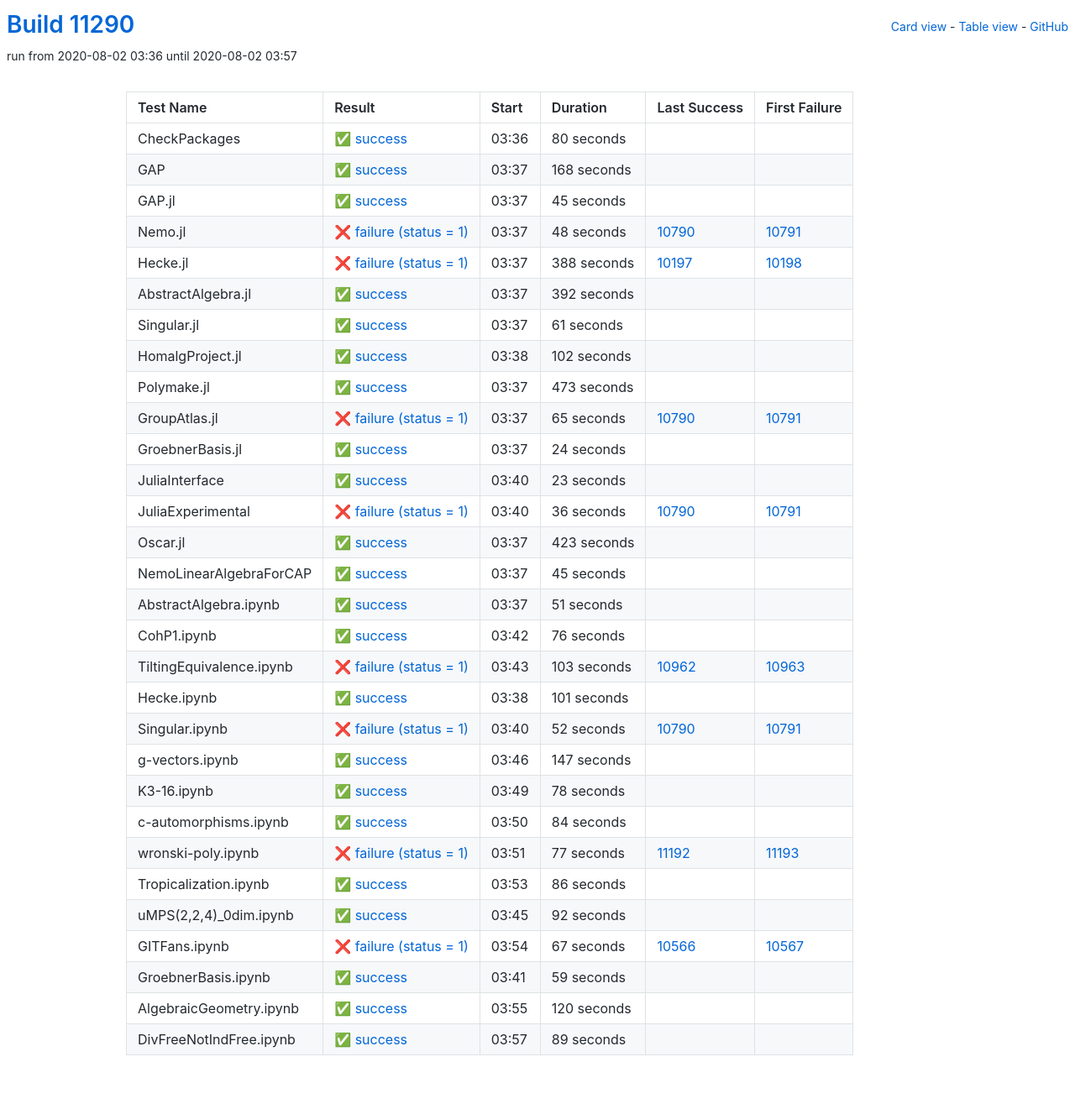
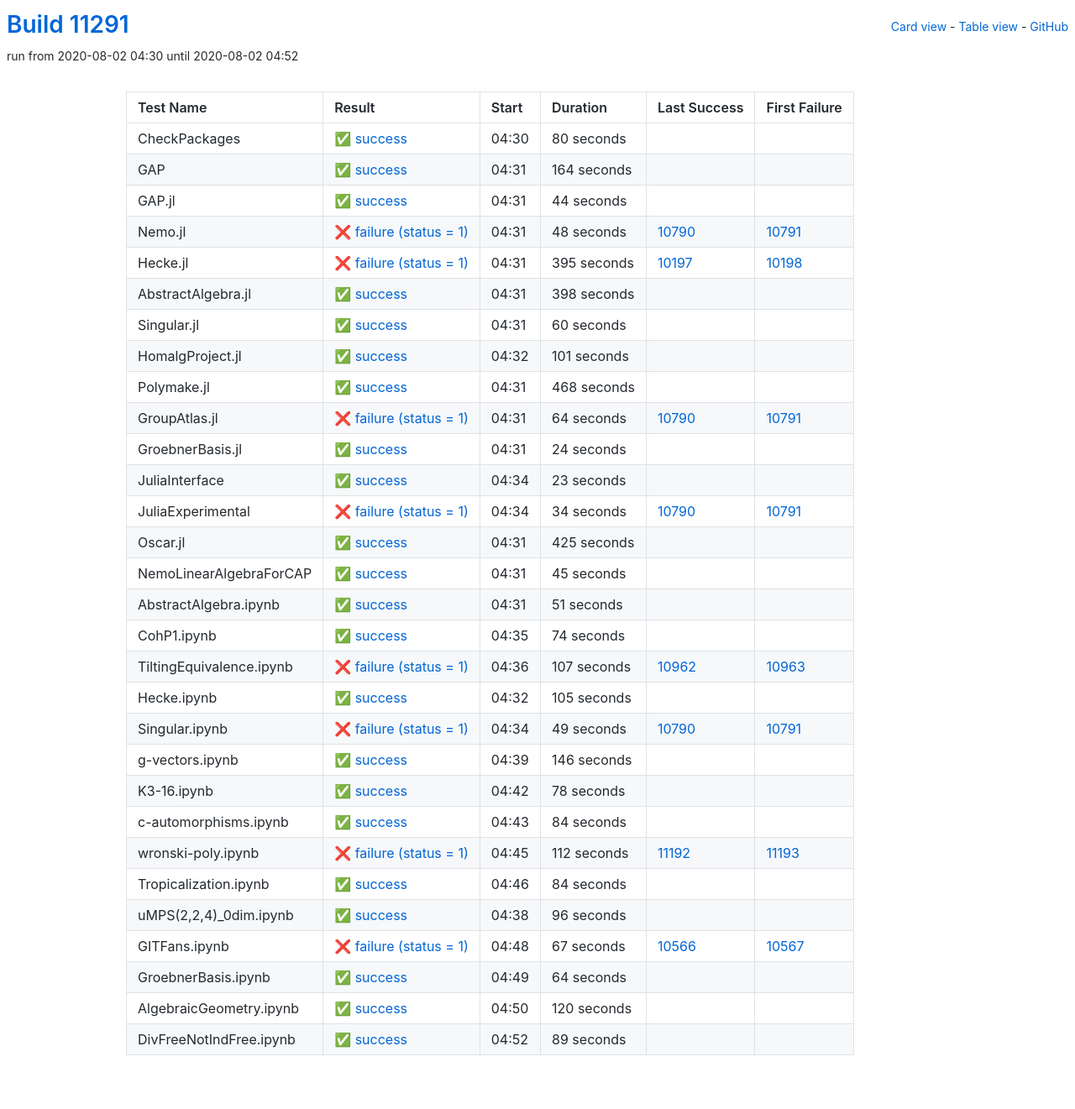
Before and after one commit to oscar-system/oscar-ci-status, a Jekyll site: the page built from table.html, in a window 1280 px wide. Shown: the whole page at 84% size. Built offline with Jekyll 4.4.1, drawn with Linux system fonts in a browser that asks for light colours.

Commit message:
Build #11291

```diff
--- a/_data/ci.yml
+++ b/_data/ci.yml
@@ -1,6 +1,6 @@
 ---
-build: 11290
-build_url: https://oscarci.mathematik.uni-kl.de/job/oscar/11290/
+build: 11291
+build_url: https://oscarci.mathematik.uni-kl.de/job/oscar/11291/
 job: oscar
 organization: oscar-system
 repo: oscar-ci-status
@@ -8,8 +8,8 @@
 tests:
 - name: CheckPackages
   id: checkpackages
-  log: https://oscarci.mathematik.uni-kl.de/job/oscar/11290/artifact/logs/build-11290/CheckPackages.log
-  start: 2020-08-02 03:36
+  log: https://oscarci.mathematik.uni-kl.de/job/oscar/11291/artifact/logs/build-11291/CheckPackages.log
+  start: 2020-08-02 04:30
   success: true
   exitcode: 0
   status: success
@@ -20,32 +20,32 @@
   first_failure_url:
 - name: GAP
   id: gap
-  log: https://oscarci.mathematik.uni-kl.de/job/oscar/11290/artifact/logs/build-11290/GAP.log
-  start: 2020-08-02 03:37
+  log: https://oscarci.mathematik.uni-kl.de/job/oscar/11291/artifact/logs/build-11291/GAP.log
+  start: 2020-08-02 04:31
   success: true
   exitcode: 0
   status: success
-  duration: 168
+  duration: 164
   last_success: false
   last_success_url:
   first_failure: false
   first_failure_url:
 - name: GAP.jl
   id: gap-jl
-  log: https://oscarci.mathematik.uni-kl.de/job/oscar/11290/artifact/logs/build-11290/GAP.jl.log
-  start: 2020-08-02 03:37
+  log: https://oscarci.mathematik.uni-kl.de/job/oscar/11291/artifact/logs/build-11291/GAP.jl.log
+  start: 2020-08-02 04:31
   success: true
   exitcode: 0
   status: success
-  duration: 45
+  duration: 44
   last_success: false
   last_success_url:
   first_failure: false
   first_failure_url:
 - name: Nemo.jl
   id: nemo-jl
-  log: https://oscarci.mathematik.uni-kl.de/job/oscar/11290/artifact/logs/build-11290/Nemo.jl.log
-  start: 2020-08-02 03:37
+  log: https://oscarci.mathematik.uni-kl.de/job/oscar/11291/artifact/logs/build-11291/Nemo.jl.log
+  start: 2020-08-02 04:31
   success: false
   exitcode: 1
   status: failure
@@ -56,80 +56,80 @@
   first_failure_url: https://oscarci.mathematik.uni-kl.de/job/oscar/10791/
 - name: Hecke.jl
   id: hecke-jl
-  log: https://oscarci.mathematik.uni-kl.de/job/oscar/11290/artifact/logs/build-11290/Hecke.jl.log
-  start: 2020-08-02 03:37
+  log: https://oscarci.mathematik.uni-kl.de/job/oscar/11291/artifact/logs/build-11291/Hecke.jl.log
+  start: 2020-08-02 04:31
   success: false
   exitcode: 1
   status: failure
-  duration: 388
+  duration: 395
   last_success: 10197
   last_success_url: https://oscarci.mathematik.uni-kl.de/job/oscar/10197/
   first_failure: 10198
   first_failure_url: https://oscarci.mathematik.uni-kl.de/job/oscar/10198/
 - name: AbstractAlgebra.jl
   id: abstractalgebra-jl
-  log: https://oscarci.mathematik.uni-kl.de/job/oscar/11290/artifact/logs/build-11290/AbstractAlgebra.jl.log
-  start: 2020-08-02 03:37
+  log: https://oscarci.mathematik.uni-kl.de/job/oscar/11291/artifact/logs/build-11291/AbstractAlgebra.jl.log
+  start: 2020-08-02 04:31
   success: true
   exitcode: 0
   status: success
-  duration: 392
+  duration: 398
   last_success: false
   last_success_url:
   first_failure: false
   first_failure_url:
 - name: Singular.jl
   id: singular-jl
-  log: https://oscarci.mathematik.uni-kl.de/job/oscar/11290/artifact/logs/build-11290/Singular.jl.log
-  start: 2020-08-02 03:37
+  log: https://oscarci.mathematik.uni-kl.de/job/oscar/11291/artifact/logs/build-11291/Singular.jl.log
+  start: 2020-08-02 04:31
   success: true
   exitcode: 0
   status: success
-  duration: 61
+  duration: 60
   last_success: false
   last_success_url:
   first_failure: false
   first_failure_url:
 - name: HomalgProject.jl
   id: homalgproject-jl
-  log: https://oscarci.mathematik.uni-kl.de/job/oscar/11290/artifact/logs/build-11290/HomalgProject.jl.log
-  start: 2020-08-02 03:38
+  log: https://oscarci.mathematik.uni-kl.de/job/oscar/11291/artifact/logs/build-11291/HomalgProject.jl.log
+  start: 2020-08-02 04:32
   success: true
   exitcode: 0
   status: success
-  duration: 102
+  duration: 101
   last_success: false
   last_success_url:
   first_failure: false
   first_failure_url:
 - name: Polymake.jl
   id: polymake-jl
-  log: https://oscarci.mathematik.uni-kl.de/job/oscar/11290/artifact/logs/build-11290/Polymake.jl.log
-  start: 2020-08-02 03:37
+  log: https://oscarci.mathematik.uni-kl.de/job/oscar/11291/artifact/logs/build-11291/Polymake.jl.log
+  start: 2020-08-02 04:31
   success: true
   exitcode: 0
   status: success
-  duration: 473
+  duration: 468
   last_success: false
   last_success_url:
   first_failure: false
   first_failure_url:
 - name: GroupAtlas.jl
   id: groupatlas-jl
-  log: https://oscarci.mathematik.uni-kl.de/job/oscar/11290/artifact/logs/build-11290/GroupAtlas.jl.log
-  start: 2020-08-02 03:37
+  log: https://oscarci.mathematik.uni-kl.de/job/oscar/11291/artifact/logs/build-11291/GroupAtlas.jl.log
+  start: 2020-08-02 04:31
   success: false
   exitcode: 1
   status: failure
-  duration: 65
+  duration: 64
   last_success: 10790
   last_success_url: https://oscarci.mathematik.uni-kl.de/job/oscar/10790/
   first_failure: 10791
   first_failure_url: https://oscarci.mathematik.uni-kl.de/job/oscar/10791/
 - name: GroebnerBasis.jl
   id: groebnerbasis-jl
-  log: https://oscarci.mathematik.uni-kl.de/job/oscar/11290/artifact/logs/build-11290/GroebnerBasis.jl.log
-  start: 2020-08-02 03:37
+  log: https://oscarci.mathematik.uni-kl.de/job/oscar/11291/artifact/logs/build-11291/GroebnerBasis.jl.log
+  start: 2020-08-02 04:31
   success: true
   exitcode: 0
   status: success
@@ -140,8 +140,8 @@
   first_failure_url:
 - name: JuliaInterface
   id: juliainterface
-  log: https://oscarci.mathematik.uni-kl.de/job/oscar/11290/artifact/logs/build-11290/JuliaInterface.log
-  start: 2020-08-02 03:40
+  log: https://oscarci.mathematik.uni-kl.de/job/oscar/11291/artifact/logs/build-11291/JuliaInterface.log
+  start: 2020-08-02 04:34
   success: true
   exitcode: 0
   status: success
@@ -152,32 +152,32 @@
   first_failure_url:
 - name: JuliaExperimental
   id: juliaexperimental
-  log: https://oscarci.mathematik.uni-kl.de/job/oscar/11290/artifact/logs/build-11290/JuliaExperimental.log
-  start: 2020-08-02 03:40
+  log: https://oscarci.mathematik.uni-kl.de/job/oscar/11291/artifact/logs/build-11291/JuliaExperimental.log
+  start: 2020-08-02 04:34
   success: false
   exitcode: 1
   status: failure
-  duration: 36
+  duration: 34
   last_success: 10790
   last_success_url: https://oscarci.mathematik.uni-kl.de/job/oscar/10790/
   first_failure: 10791
   first_failure_url: https://oscarci.mathematik.uni-kl.de/job/oscar/10791/
 - name: Oscar.jl
   id: oscar-jl
-  log: https://oscarci.mathematik.uni-kl.de/job/oscar/11290/artifact/logs/build-11290/Oscar.jl.log
-  start: 2020-08-02 03:37
+  log: https://oscarci.mathematik.uni-kl.de/job/oscar/11291/artifact/logs/build-11291/Oscar.jl.log
+  start: 2020-08-02 04:31
   success: true
   exitcode: 0
   status: success
-  duration: 423
+  duration: 425
   last_success: false
   last_success_url:
   first_failure: false
   first_failure_url:
 - name: NemoLinearAlgebraForCAP
   id: nemolinearalgebraforcap
-  log: https://oscarci.mathematik.uni-kl.de/job/oscar/11290/artifact/logs/build-11290/NemoLinearAlgebraForCAP.log
-  start: 2020-08-02 03:37
+  log: https://oscarci.mathematik.uni-kl.de/job/oscar/11291/artifact/logs/build-11291/NemoLinearAlgebraForCAP.log
+  start: 2020-08-02 04:31
   success: true
   exitcode: 0
   status: success
@@ -188,8 +188,8 @@
   first_failure_url:
 - name: AbstractAlgebra.ipynb
   id: abstractalgebra-ipynb
-  log: https://oscarci.mathematik.uni-kl.de/job/oscar/11290/artifact/logs/build-11290/AbstractAlgebra.ipynb.log
-  start: 2020-08-02 03:37
+  log: https://oscarci.mathematik.uni-kl.de/job/oscar/11291/artifact/logs/build-11291/AbstractAlgebra.ipynb.log
+  start: 2020-08-02 04:31
   success: true
   exitcode: 0
   status: success
@@ -200,68 +200,68 @@
   first_failure_url:
 - name: CohP1.ipynb
   id: cohp1-ipynb
-  log: https://oscarci.mathematik.uni-kl.de/job/oscar/11290/artifact/logs/build-11290/CohP1.ipynb.log
-  start: 2020-08-02 03:42
+  log: https://oscarci.mathematik.uni-kl.de/job/oscar/11291/artifact/logs/build-11291/CohP1.ipynb.log
+  start: 2020-08-02 04:35
   success: true
   exitcode: 0
   status: success
-  duration: 76
+  duration: 74
   last_success: false
   last_success_url:
   first_failure: false
   first_failure_url:
 - name: TiltingEquivalence.ipynb
   id: tiltingequivalence-ipynb
-  log: https://oscarci.mathematik.uni-kl.de/job/oscar/11290/artifact/logs/build-11290/TiltingEquivalence.ipynb.log
-  start: 2020-08-02 03:43
+  log: https://oscarci.mathematik.uni-kl.de/job/oscar/11291/artifact/logs/build-11291/TiltingEquivalence.ipynb.log
+  start: 2020-08-02 04:36
   success: false
   exitcode: 1
   status: failure
-  duration: 103
+  duration: 107
   last_success: 10962
   last_success_url: https://oscarci.mathematik.uni-kl.de/job/oscar/10962/
   first_failure: 10963
   first_failure_url: https://oscarci.mathematik.uni-kl.de/job/oscar/10963/
 - name: Hecke.ipynb
   id: hecke-ipynb
-  log: https://oscarci.mathematik.uni-kl.de/job/oscar/11290/artifact/logs/build-11290/Hecke.ipynb.log
-  start: 2020-08-02 03:38
+  log: https://oscarci.mathematik.uni-kl.de/job/oscar/11291/artifact/logs/build-11291/Hecke.ipynb.log
+  start: 2020-08-02 04:32
   success: true
   exitcode: 0
   status: success
-  duration: 101
+  duration: 105
   last_success: false
   last_success_url:
   first_failure: false
   first_failure_url:
 - name: Singular.ipynb
   id: singular-ipynb
-  log: https://oscarci.mathematik.uni-kl.de/job/oscar/11290/artifact/logs/build-11290/Singular.ipynb.log
-  start: 2020-08-02 03:40
+  log: https://oscarci.mathematik.uni-kl.de/job/oscar/11291/artifact/logs/build-11291/Singular.ipynb.log
+  start: 2020-08-02 04:34
   success: false
   exitcode: 1
   status: failure
-  duration: 52
+  duration: 49
   last_success: 10790
   last_success_url: https://oscarci.mathematik.uni-kl.de/job/oscar/10790/
   first_failure: 10791
   first_failure_url: https://oscarci.mathematik.uni-kl.de/job/oscar/10791/
 - name: g-vectors.ipynb
   id: g-vectors-ipynb
-  log: https://oscarci.mathematik.uni-kl.de/job/oscar/11290/artifact/logs/build-11290/g-vectors.ipynb.log
-  start: 2020-08-02 03:46
+  log: https://oscarci.mathematik.uni-kl.de/job/oscar/11291/artifact/logs/build-11291/g-vectors.ipynb.log
+  start: 2020-08-02 04:39
   success: true
   exitcode: 0
   status: success
-  duration: 147
+  duration: 146
   last_success: false
   last_success_url:
   first_failure: false
   first_failure_url:
 - name: K3-16.ipynb
   id: k3-16-ipynb
-  log: https://oscarci.mathematik.uni-kl.de/job/oscar/11290/artifact/logs/build-11290/K3-16.ipynb.log
-  start: 2020-08-02 03:49
+  log: https://oscarci.mathematik.uni-kl.de/job/oscar/11291/artifact/logs/build-11291/K3-16.ipynb.log
+  start: 2020-08-02 04:42
   success: true
   exitcode: 0
   status: success
@@ -272,8 +272,8 @@
   first_failure_url:
 - name: c-automorphisms.ipynb
   id: c-automorphisms-ipynb
-  log: https://oscarci.mathematik.uni-kl.de/job/oscar/11290/artifact/logs/build-11290/c-automorphisms.ipynb.log
-  start: 2020-08-02 03:50
+  log: https://oscarci.mathematik.uni-kl.de/job/oscar/11291/artifact/logs/build-11291/c-automorphisms.ipynb.log
+  start: 2020-08-02 04:43
   success: true
   exitcode: 0
   status: success
@@ -284,44 +284,44 @@
   first_failure_url:
 - name: wronski-poly.ipynb
   id: wronski-poly-ipynb
-  log: https://oscarci.mathematik.uni-kl.de/job/oscar/11290/artifact/logs/build-11290/wronski-poly.ipynb.log
-  start: 2020-08-02 03:51
+  log: https://oscarci.mathematik.uni-kl.de/job/oscar/11291/artifact/logs/build-11291/wronski-poly.ipynb.log
+  start: 2020-08-02 04:45
   success: false
   exitcode: 1
   status: failure
-  duration: 77
+  duration: 112
   last_success: 11192
   last_success_url: https://oscarci.mathematik.uni-kl.de/job/oscar/11192/
   first_failure: 11193
   first_failure_url: https://oscarci.mathematik.uni-kl.de/job/oscar/11193/
 - name: Tropicalization.ipynb
   id: tropicalization-ipynb
-  log: https://oscarci.mathematik.uni-kl.de/job/oscar/11290/artifact/logs/build-11290/Tropicalization.ipynb.log
-  start: 2020-08-02 03:53
+  log: https://oscarci.mathematik.uni-kl.de/job/oscar/11291/artifact/logs/build-11291/Tropicalization.ipynb.log
+  start: 2020-08-02 04:46
   success: true
   exitcode: 0
   status: success
-  duration: 86
+  duration: 84
   last_success: false
   last_success_url:
   first_failure: false
   first_failure_url:
 - name: uMPS(2,2,4)_0dim.ipynb
   id: umps-2-2-4-0dim-ipynb
-  log: https://oscarci.mathematik.uni-kl.de/job/oscar/11290/artifact/logs/build-11290/uMPS-2-2-4-_0dim.ipynb.log
-  start: 2020-08-02 03:45
+  log: https://oscarci.mathematik.uni-kl.de/job/oscar/11291/artifact/logs/build-11291/uMPS-2-2-4-_0dim.ipynb.log
+  start: 2020-08-02 04:38
   success: true
   exitcode: 0
   status: success
-  duration: 92
+  duration: 96
   last_success: false
   last_success_url:
   first_failure: false
   first_failure_url:
 - name: GITFans.ipynb
   id: gitfans-ipynb
-  log: https://oscarci.mathematik.uni-kl.de/job/oscar/11290/artifact/logs/build-11290/GITFans.ipynb.log
-  start: 2020-08-02 03:54
+  log: https://oscarci.mathematik.uni-kl.de/job/oscar/11291/artifact/logs/build-11291/GITFans.ipynb.log
+  start: 2020-08-02 04:48
   success: false
   exitcode: 1
   status: failure
@@ -332,20 +332,20 @@
   first_failure_url: https://oscarci.mathematik.uni-kl.de/job/oscar/10567/
 - name: GroebnerBasis.ipynb
   id: groebnerbasis-ipynb
-  log: https://oscarci.mathematik.uni-kl.de/job/oscar/11290/artifact/logs/build-11290/GroebnerBasis.ipynb.log
-  start: 2020-08-02 03:41
+  log: https://oscarci.mathematik.uni-kl.de/job/oscar/11291/artifact/logs/build-11291/GroebnerBasis.ipynb.log
+  start: 2020-08-02 04:49
   success: true
   exitcode: 0
   status: success
-  duration: 59
+  duration: 64
   last_success: false
   last_success_url:
   first_failure: false
   first_failure_url:
 - name: AlgebraicGeometry.ipynb
   id: algebraicgeometry-ipynb
-  log: https://oscarci.mathematik.uni-kl.de/job/oscar/11290/artifact/logs/build-11290/AlgebraicGeometry.ipynb.log
-  start: 2020-08-02 03:55
+  log: https://oscarci.mathematik.uni-kl.de/job/oscar/11291/artifact/logs/build-11291/AlgebraicGeometry.ipynb.log
+  start: 2020-08-02 04:50
   success: true
   exitcode: 0
   status: success
@@ -356,8 +356,8 @@
   first_failure_url:
 - name: DivFreeNotIndFree.ipynb
   id: divfreenotindfree-ipynb
-  log: https://oscarci.mathematik.uni-kl.de/job/oscar/11290/artifact/logs/build-11290/DivFreeNotIndFree.ipynb.log
-  start: 2020-08-02 03:57
+  log: https://oscarci.mathematik.uni-kl.de/job/oscar/11291/artifact/logs/build-11291/DivFreeNotIndFree.ipynb.log
+  start: 2020-08-02 04:52
   success: true
   exitcode: 0
   status: success
```
Also changed, not shown: README.md.
